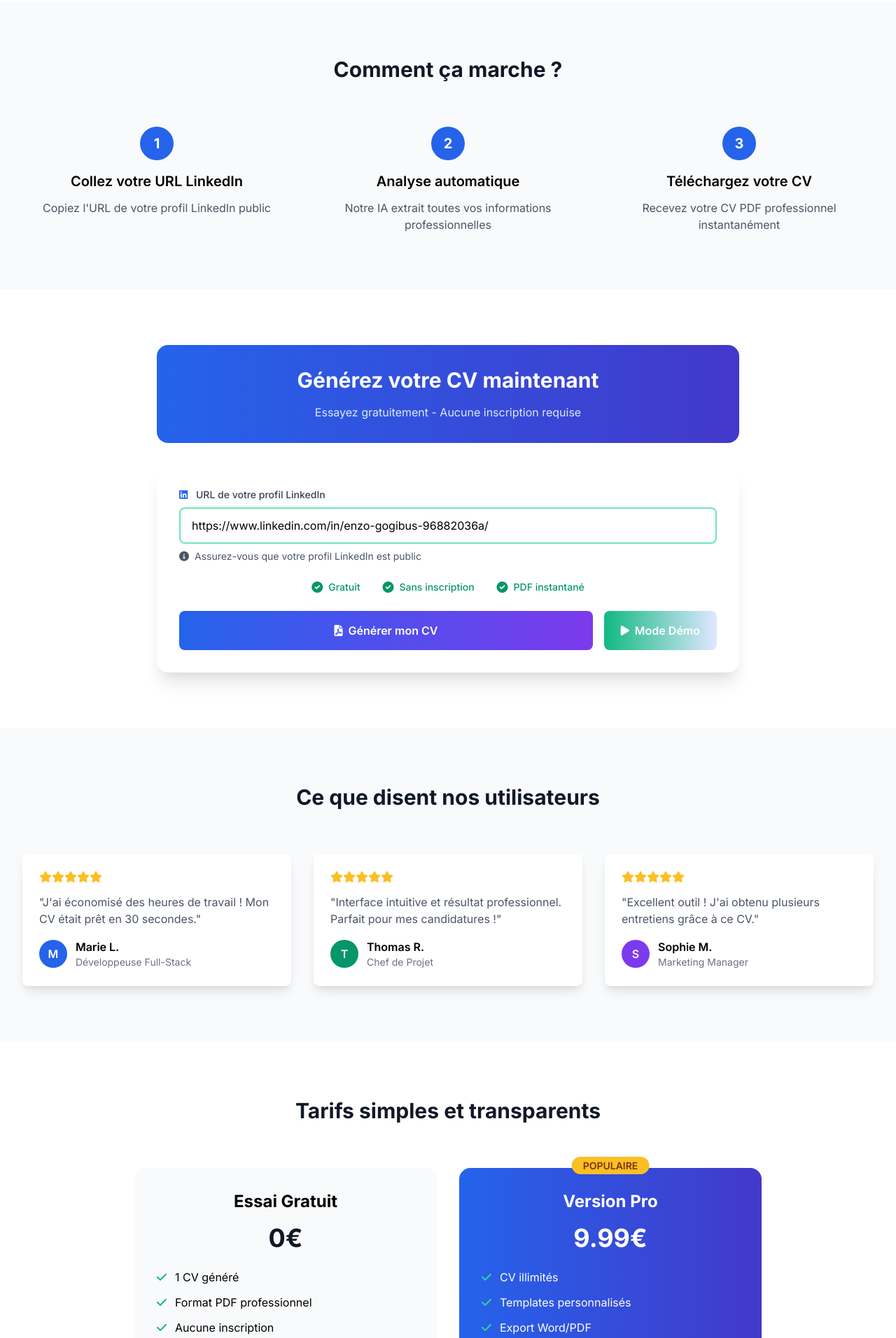
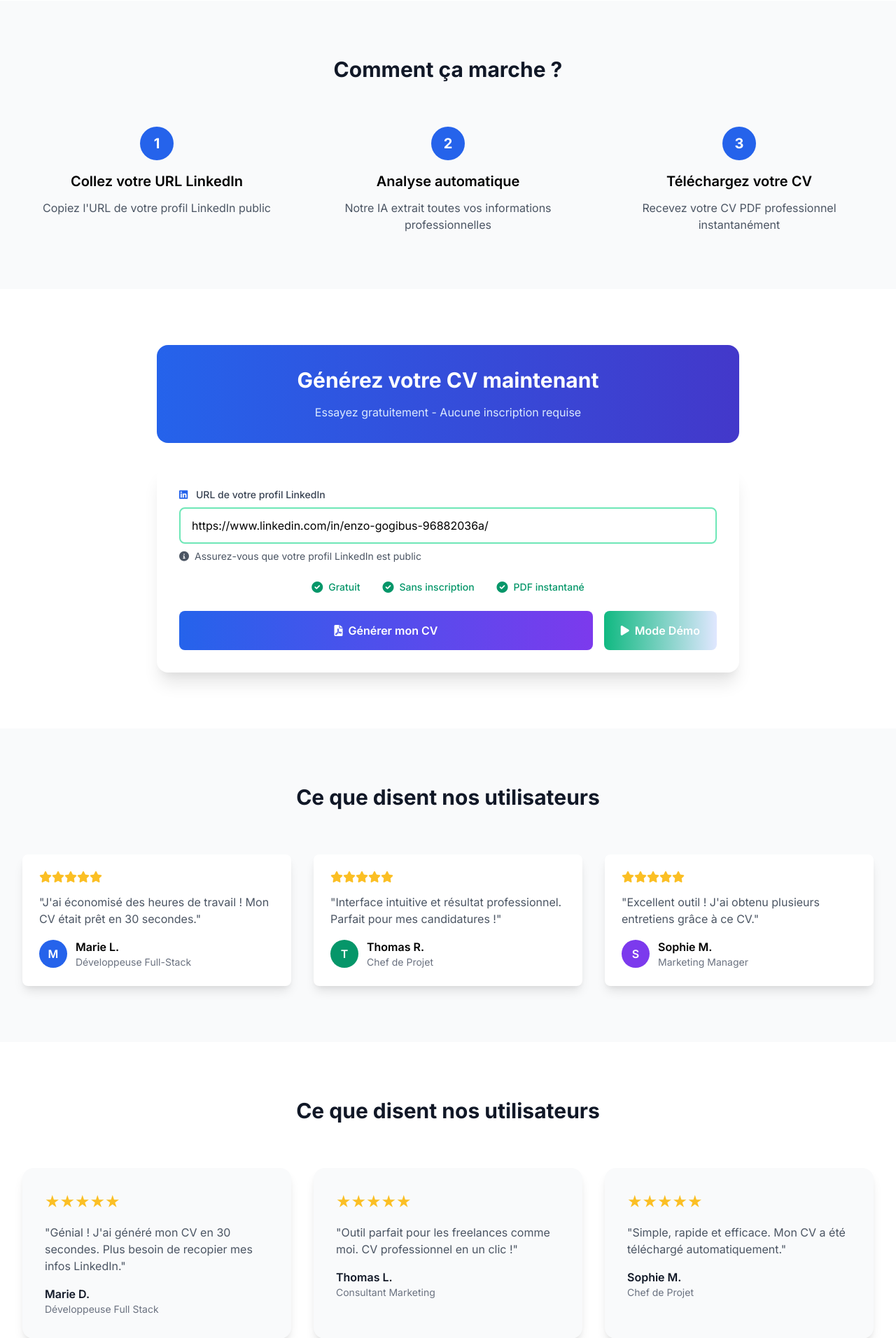
Before and after one commit to Nevers73/linkedin-resume-generator, a Flask app: page / in a window 1280 px wide. Shown: the part 1179-3091 px from the top of the page at 70% size. Run offline with Flask 3, Linux system fonts and the light colour scheme.

Commit message:
Fix: Add missing ReportLab imports and remove Pro version references

```diff
--- a/templates/index.html
+++ b/templates/index.html
@@ -102,9 +102,8 @@
                     <h1 class="text-2xl font-bold text-gray-900">AutoRésumé LinkedIn</h1>
                 </div>
                 <div class="flex items-center space-x-4">
-                    <span class="text-sm text-gray-600">Version Pro</span>
-                    <div class="bg-green-100 text-green-800 px-3 py-1 rounded-full text-sm font-medium">
-                        <i class="fas fa-check-circle mr-1"></i>Actif
+                    <div class="bg-blue-100 text-blue-800 px-3 py-1 rounded-full text-sm font-medium">
+                        <i class="fas fa-star mr-1"></i>Gratuit
                     </div>
                 </div>
             </div>
@@ -367,63 +366,37 @@
         </div>
     </section>
 
-    <!-- Pricing Section -->
+    <!-- Testimonials Section -->
     <section class="py-20 bg-white">
         <div class="max-w-7xl mx-auto px-4 sm:px-6 lg:px-8">
-            <h3 class="text-3xl font-bold text-center mb-16 text-gray-900">Tarifs simples et transparents</h3>
+            <h3 class="text-3xl font-bold text-center mb-16 text-gray-900">Ce que disent nos utilisateurs</h3>
 
-            <div class="grid grid-cols-1 md:grid-cols-2 gap-8 max-w-4xl mx-auto">
-                <!-- Free Plan -->
-                <div class="bg-gray-50 rounded-2xl p-8 text-center">
-                    <h4 class="text-2xl font-bold mb-4">Essai Gratuit</h4>
-                    <div class="text-4xl font-bold text-gray-900 mb-6">0€</div>
-                    <ul class="text-left space-y-3 mb-8">
-                        <li class="flex items-center">
-                            <i class="fas fa-check text-green-500 mr-3"></i>
-                            1 CV généré
-                        </li>
-                        <li class="flex items-center">
-                            <i class="fas fa-check text-green-500 mr-3"></i>
-                            Format PDF professionnel
-                        </li>
-                        <li class="flex items-center">
-                            <i class="fas fa-check text-green-500 mr-3"></i>
-                            Aucune inscription
-                        </li>
-                    </ul>
-                    <button onclick="scrollToForm()" class="w-full bg-gray-600 text-white py-3 rounded-lg font-semibold hover:bg-gray-700 transition duration-300">
-                        Essayer maintenant
-                    </button>
+            <div class="grid grid-cols-1 md:grid-cols-3 gap-8">
+                <div class="bg-gray-50 rounded-2xl p-8 shadow-lg">
+                    <div class="flex items-center mb-4">
+                        <div class="text-yellow-400 text-2xl">★★★★★</div>
+                    </div>
+                    <p class="text-gray-600 mb-4">"Génial ! J'ai généré mon CV en 30 secondes. Plus besoin de recopier mes infos LinkedIn."</p>
+                    <div class="font-semibold text-gray-900">Marie D.</div>
+                    <div class="text-sm text-gray-500">Développeuse Full Stack</div>
                 </div>
 
-                <!-- Pro Plan -->
-                <div class="bg-gradient-to-r from-blue-600 to-indigo-700 rounded-2xl p-8 text-center text-white relative">
-                    <div class="absolute -top-4 left-1/2 transform -translate-x-1/2">
-                        <span class="bg-yellow-400 text-yellow-900 px-4 py-1 rounded-full text-sm font-semibold">POPULAIRE</span>
+                <div class="bg-gray-50 rounded-2xl p-8 shadow-lg">
+                    <div class="flex items-center mb-4">
+                        <div class="text-yellow-400 text-2xl">★★★★★</div>
                     </div>
-                    <h4 class="text-2xl font-bold mb-4">Version Pro</h4>
-                    <div class="text-4xl font-bold mb-6">9.99€</div>
-                    <ul class="text-left space-y-3 mb-8">
-                        <li class="flex items-center">
-                            <i class="fas fa-check text-green-400 mr-3"></i>
-                            CV illimités
-                        </li>
-                        <li class="flex items-center">
-                            <i class="fas fa-check text-green-400 mr-3"></i>
-                            Templates personnalisés
-                        </li>
-                        <li class="flex items-center">
-                            <i class="fas fa-check text-green-400 mr-3"></i>
-                            Export Word/PDF
-                        </li>
-                        <li class="flex items-center">
-                            <i class="fas fa-check text-green-400 mr-3"></i>
-                            Support prioritaire
-                        </li>
-                    </ul>
-                    <button class="w-full bg-white text-blue-600 py-3 rounded-lg font-semibold hover:bg-gray-100 transition duration-300">
-                        <i class="fas fa-crown mr-2"></i>Passer Pro
-                    </button>
+                    <p class="text-gray-600 mb-4">"Outil parfait pour les freelances comme moi. CV professionnel en un clic !"</p>
+                    <div class="font-semibold text-gray-900">Thomas L.</div>
+                    <div class="text-sm text-gray-500">Consultant Marketing</div>
+                </div>
+
+                <div class="bg-gray-50 rounded-2xl p-8 shadow-lg">
+                    <div class="flex items-center mb-4">
+                        <div class="text-yellow-400 text-2xl">★★★★★</div>
+                    </div>
+                    <p class="text-gray-600 mb-4">"Simple, rapide et efficace. Mon CV a été téléchargé automatiquement."</p>
+                    <div class="font-semibold text-gray-900">Sophie M.</div>
+                    <div class="text-sm text-gray-500">Chef de Projet</div>
                 </div>
             </div>
         </div>
@@ -445,8 +418,8 @@
                     <h5 class="font-semibold mb-4">Produit</h5>
                     <ul class="space-y-2 text-gray-400">
                         <li><a href="#" class="hover:text-white">Fonctionnalités</a></li>
-                        <li><a href="#" class="hover:text-white">Tarifs</a></li>
                         <li><a href="#" class="hover:text-white">Templates</a></li>
+                        <li><a href="#" class="hover:text-white">API</a></li>
                     </ul>
                 </div>
 
```
Also changed, not shown: app.py (+7 -0 lines).
